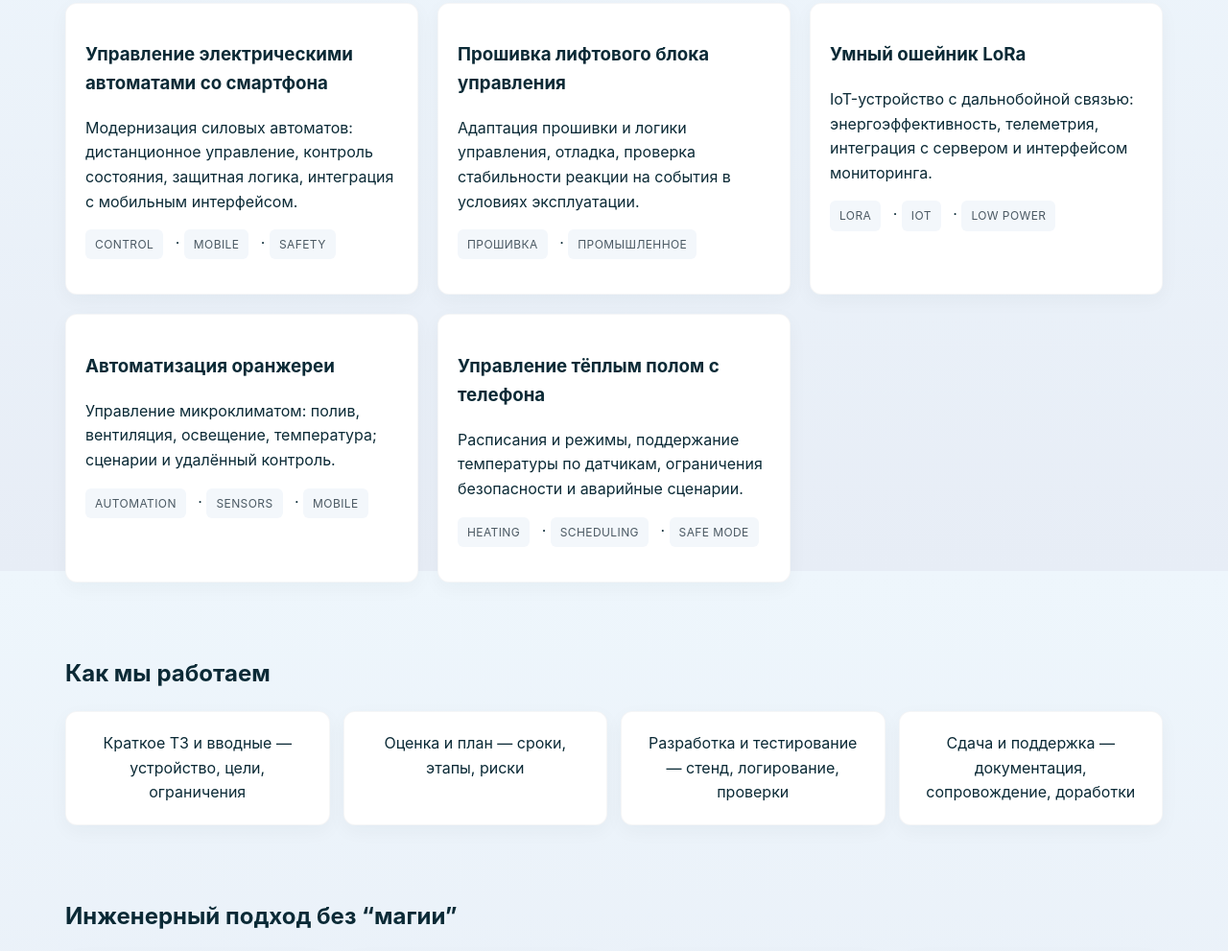
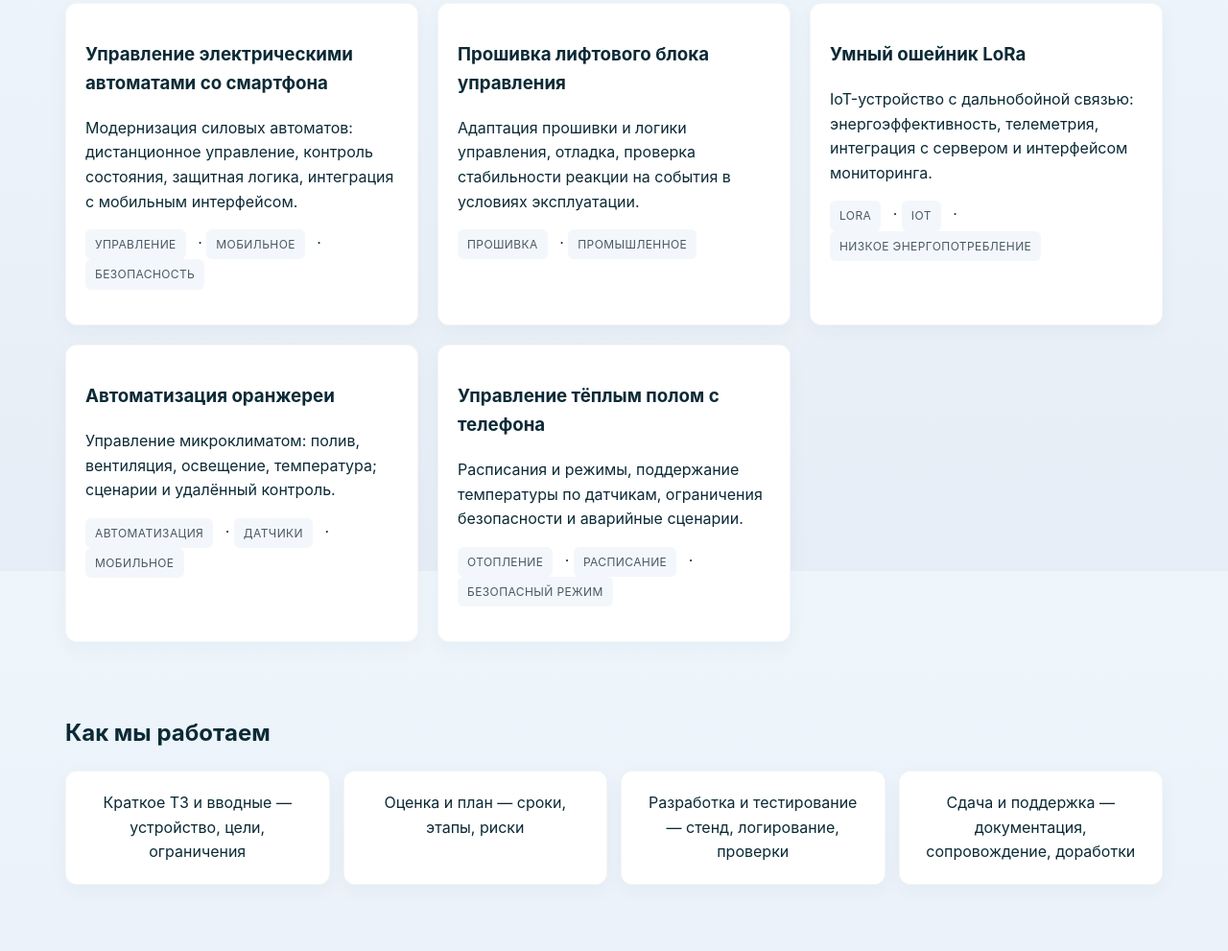
Before and after one commit to katerina-creator/generalcontrollers, a website: page index.html in a window 1280 px wide. Shown: the part 1805-2796 px from the top of the page at 96% size. Drawn offline with Linux system fonts and the light colour scheme.

Commit message:
refactor: Replace English tags with Russian equivalents in project cases

```diff
--- a/index.html
+++ b/index.html
@@ -76,7 +76,7 @@
         <article class="case card">
           <h3>Управление электрическими автоматами со смартфона</h3>
           <p>Модернизация силовых автоматов: дистанционное управление, контроль состояния, защитная логика, интеграция с мобильным интерфейсом.</p>
-          <p class="badges"><span>CONTROL</span> · <span>MOBILE</span> · <span>SAFETY</span></p>
+          <p class="badges"><span>УПРАВЛЕНИЕ</span> · <span>МОБИЛЬНОЕ</span> · <span>БЕЗОПАСНОСТЬ</span></p>
         </article>
         <article class="case card">
           <h3>Прошивка лифтового блока управления</h3>
@@ -86,17 +86,17 @@
         <article class="case card">
           <h3>Умный ошейник LoRa</h3>
           <p>IoT-устройство с дальнобойной связью: энергоэффективность, телеметрия, интеграция с сервером и интерфейсом мониторинга.</p>
-          <p class="badges"><span>LORA</span> · <span>IOT</span> · <span>LOW POWER</span></p>
+          <p class="badges"><span>LORA</span> · <span>IOT</span> · <span>НИЗКОЕ ЭНЕРГОПОТРЕБЛЕНИЕ</span></p>
         </article>
         <article class="case card">
           <h3>Автоматизация оранжереи</h3>
           <p>Управление микроклиматом: полив, вентиляция, освещение, температура; сценарии и удалённый контроль.</p>
-          <p class="badges"><span>AUTOMATION</span> · <span>SENSORS</span> · <span>MOBILE</span></p>
+          <p class="badges"><span>АВТОМАТИЗАЦИЯ</span> · <span>ДАТЧИКИ</span> · <span>МОБИЛЬНОЕ</span></p>
         </article>
         <article class="case card">
           <h3>Управление тёплым полом с телефона</h3>
           <p>Расписания и режимы, поддержание температуры по датчикам, ограничения безопасности и аварийные сценарии.</p>
-          <p class="badges"><span>HEATING</span> · <span>SCHEDULING</span> · <span>SAFE MODE</span></p>
+          <p class="badges"><span>ОТОПЛЕНИЕ</span> · <span>РАСПИСАНИЕ</span> · <span>БЕЗОПАСНЫЙ РЕЖИМ</span></p>
         </article>
       </div>
     </section>
```
